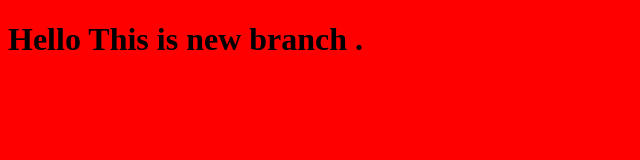
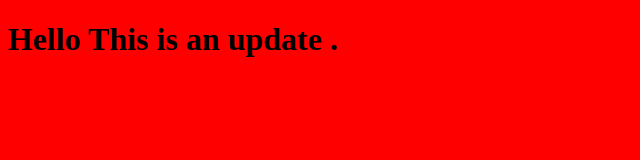
Before and after one commit to hashish17/myproject, a plain HTML site: page index.html in a window 1280 px wide. Shown: the whole page, without its empty margins (0-640 px from the left). Drawn offline with Linux system fonts and the light colour scheme.

Commit message:
edit the html file

```diff
--- a/index.html
+++ b/index.html
@@ -8,7 +8,7 @@
 </head>
 <body>
 
-    <h1>Hello This is new branch .</h1>
+    <h1>Hello This is an update .</h1>
     <script src="app.js"></script>
 </body>
 </html>
```
